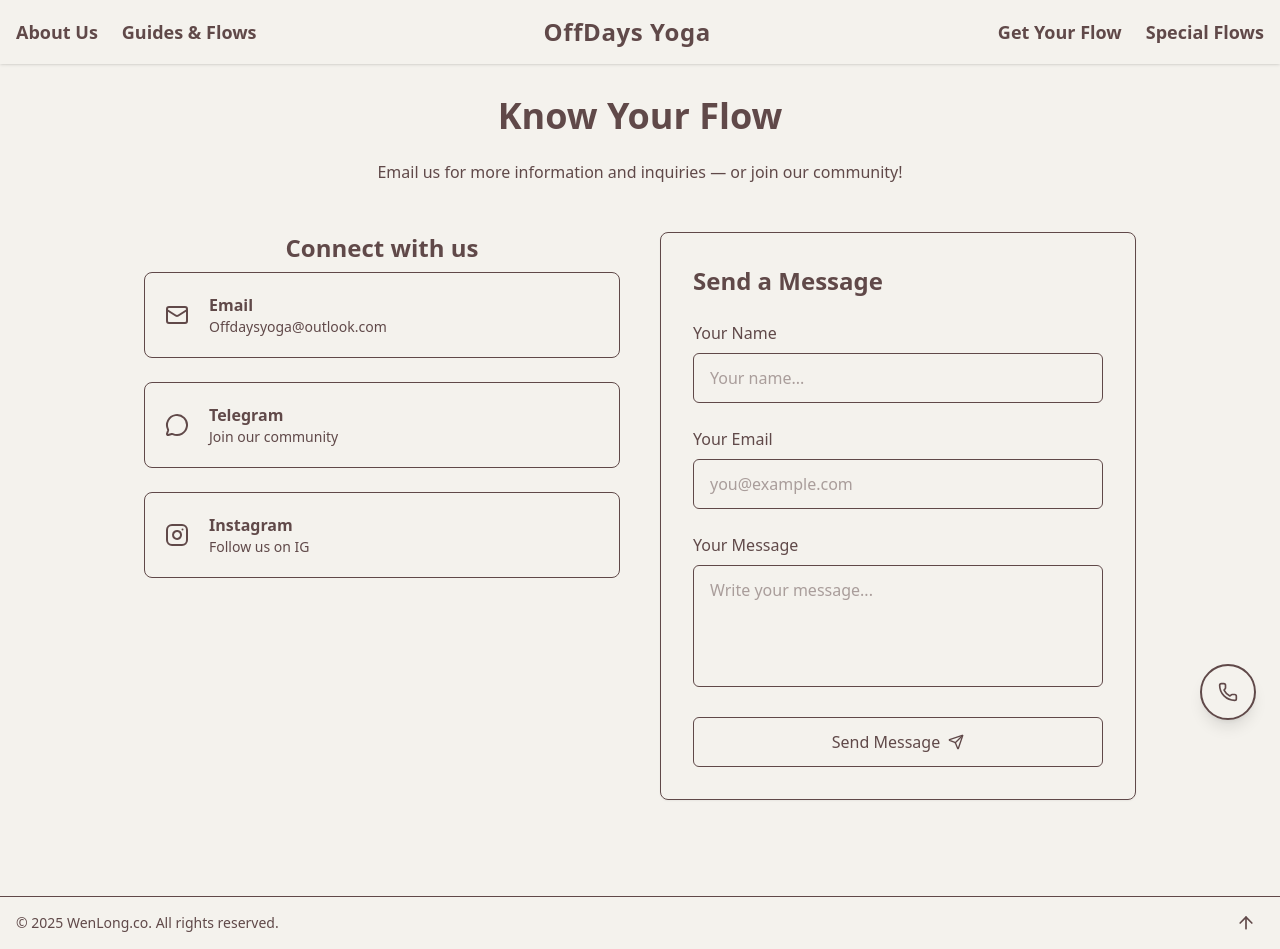
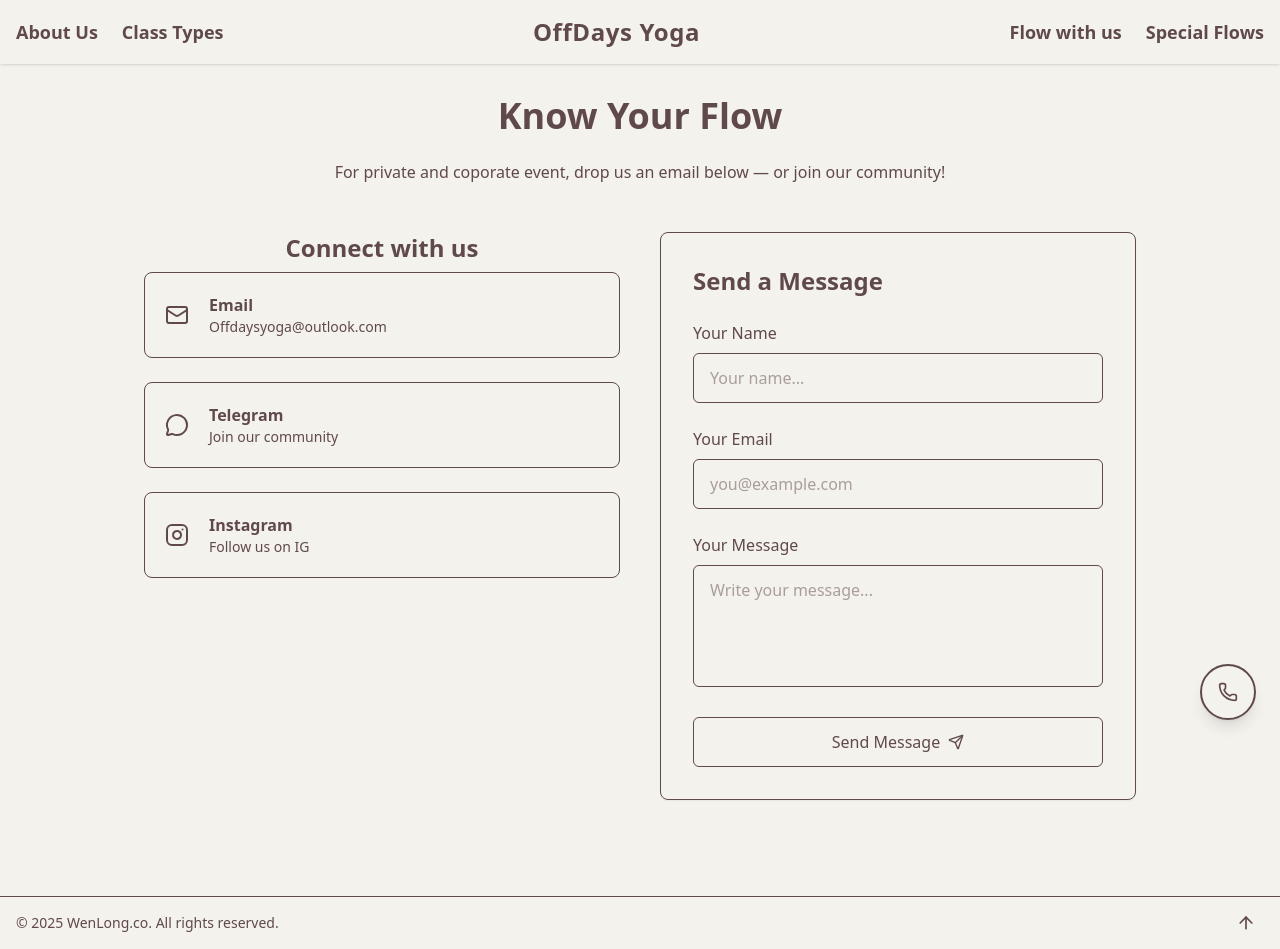
Before and after one commit to wen-long123/OffDaysYoga, a React (Vite) app: page /contactpage in a window 1280 px wide. Built offline with nearby package versions, Linux system fonts and the light colour scheme.

Commit message:
easy changes from link up

```diff
--- a/src/components/ContactPage.jsx
+++ b/src/components/ContactPage.jsx
@@ -59,7 +59,7 @@ export const ContactPage = () => {
           Know Your <span className="text-primary">Flow</span>
         </h1>
         <p className="text-center text-muted-foreground mb-8 sm:mb-12 max-w-xl sm:max-w-2xl mx-auto text-sm sm:text-base">
-          Email us for more information and inquiries — or join our community!
+          For private and coporate event, drop us an email below — or join our community!
         </p>
 
         {/* Grid Layout */}
--- a/src/components/Navbar.jsx
+++ b/src/components/Navbar.jsx
@@ -35,7 +35,7 @@ export const Navbar = () => {
               className="nav-link"
               onClick={() => setMenu(false)}
             >
-              Guides & Flows
+              Class Types
             </a>
           </li>
         </ul>
@@ -54,7 +54,7 @@ export const Navbar = () => {
         <ul className="hidden md:flex gap-6">
           <li>
             <a href="/getyourflow" className="nav-link">
-              Get Your Flow
+              Flow with us
             </a>
           </li>
           <li>
--- a/src/index.css
+++ b/src/index.css
@@ -12,7 +12,7 @@
 
   body {
     @apply bg-[var(--background)] text-[var(--foreground)];
-    font-family: ui-sans-serif, system-ui, sans-serif;
+    font-family: ui-sans-serif, system-ui, Brasika;
   }
 
   html {
```
